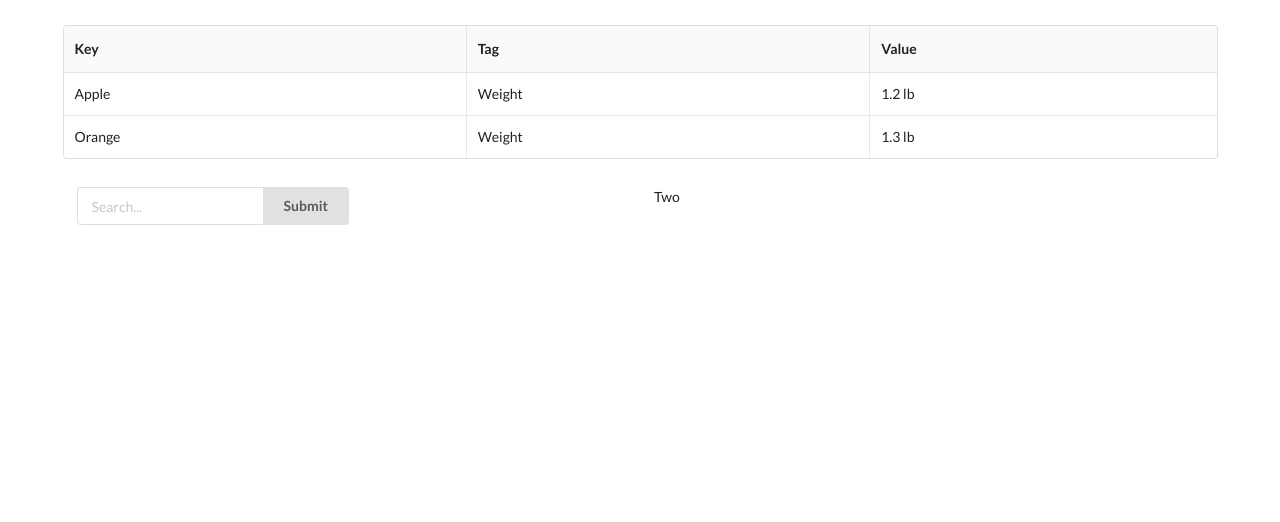
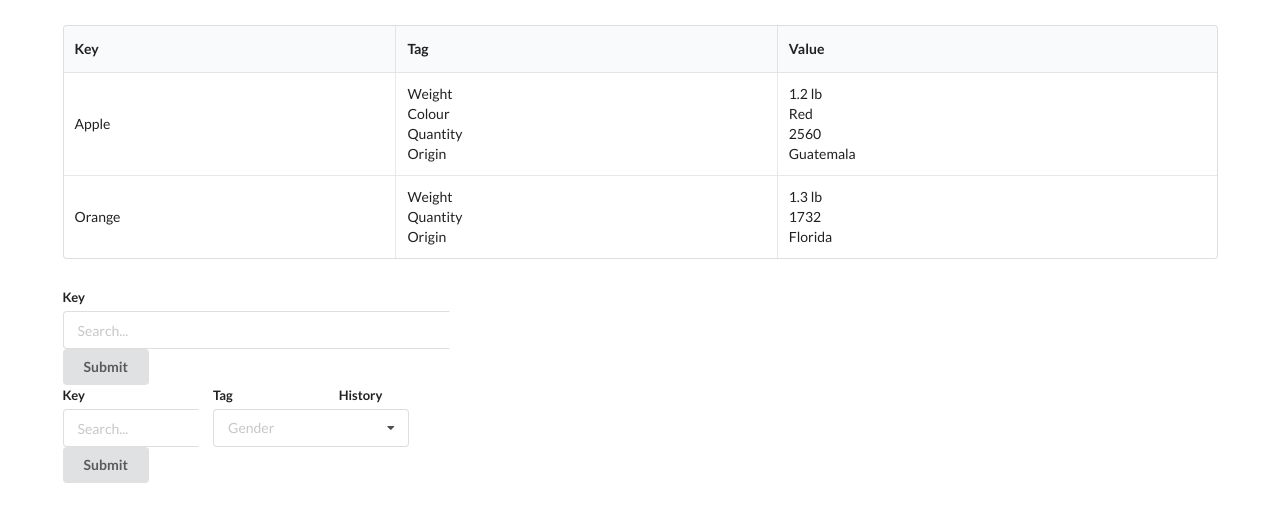
Before and after one commit to keving3ng/dbl, a React (Create React App) app: page / in a window 1280 px wide. Shown: the top 522 px of the page. Built offline with nearby package versions, Linux system fonts and the light colour scheme.

Commit message:
improved table mockup

```diff
--- a/src/components/App.js
+++ b/src/components/App.js
@@ -9,7 +9,9 @@ const App = () => {
         <div className="ui row">
           <Table />
         </div>
-        <Panel />
+        <div className="ui row">
+          <Panel />
+        </div>
       </div>
     </div>
   );
--- a/src/components/Table.js
+++ b/src/components/Table.js
@@ -13,13 +13,41 @@ const Table = () => {
       <tbody>
         <tr>
           <td data-label="Key">Apple</td>
-          <td data-label="Tag">Weight</td>
-          <td data-label="Value">1.2 lb</td>
+          <td data-label="Tag">
+            Weight
+            <br />
+            Colour
+            <br />
+            Quantity
+            <br />
+            Origin
+          </td>
+          <td data-label="Value">
+            1.2 lb
+            <br />
+            Red
+            <br />
+            2560
+            <br />
+            Guatemala
+          </td>
         </tr>
         <tr>
           <td data-label="Key">Orange</td>
-          <td data-label="Tag">Weight</td>
-          <td data-label="Value">1.3 lb</td>
+          <td data-label="Tag">
+            Weight
+            <br />
+            Quantity
+            <br />
+            Origin
+          </td>
+          <td data-label="Value">
+            1.3 lb
+            <br />
+            1732
+            <br />
+            Florida
+          </td>
         </tr>
       </tbody>
     </table>
--- a/src/components/input/Input.js
+++ b/src/components/input/Input.js
@@ -5,11 +5,13 @@ class Input extends React.Component {
 
   onFormSubmit = event => {
     event.preventDefault();
+    this.setState({ input: "" });
     this.props.onSubmit(this.state.input);
   };
 
   render() {
     return (
+      <form onSubmit={this.onFormSubmit}>
         <div className="ui action input">
           <input
             type="text"
@@ -17,10 +19,12 @@ class Input extends React.Component {
             onChange={e => this.setState({ input: e.target.value })}
             value={this.state.input}
           />
-        <button className="ui button" onClick={this.onFormSubmit}>
+        </div>
+
+        <button type="submit" className="ui button">
           Submit
         </button>
-      </div>
+      </form>
     );
   }
 }
--- a/src/components/input/Panel.js
+++ b/src/components/input/Panel.js
@@ -1,5 +1,6 @@
 import React from "react";
 import Input from "./Input";
+import Tag from "./Tag";
 
 class Panel extends React.Component {
   onSearchSubmit = e => {
@@ -7,11 +8,31 @@ class Panel extends React.Component {
   };
   render() {
     return (
-      <div className="ui row">
-        <div className="eight wide column">
-          <Input onSubmit={this.onSearchSubmit} />
+      <div>
+        <div className="ui form">
+          <div className="field">
+            <label>Key</label>
+            <Input onSubmit={this.onSearchSubmit} />
+          </div>
         </div>
-        <div className="eight wide column">Two</div>
+
+        <div className="ui form">
+          <div className="three fields">
+            <div className="six wide field">
+              <label>Key</label>
+              <Input onSubmit={this.onSearchSubmit} />
+            </div>
+
+            <div className="five wide field">
+              <label>Tag</label>
+              <Tag />
+            </div>
+
+            <div className="five wide field">
+              <label>History</label>
+            </div>
+          </div>
+        </div>
       </div>
     );
   }
--- /dev/null
+++ b/src/components/input/Tag.js
@@ -0,0 +1,27 @@
+import React from "react";
+
+class Tag extends React.Component {
+  render() {
+    return (
+      <div className="ui form">
+        <div className="field">
+          <div className="ui selection dropdown">
+            <input type="hidden" name="gender" />
+            <i className="dropdown icon" />
+            <div className="default text">Gender</div>
+            <div className="menu">
+              <div className="item" data-value="1">
+                Male
+              </div>
+              <div className="item" data-value="0">
+                Female
+              </div>
+            </div>
+          </div>
+        </div>
+      </div>
+    );
+  }
+}
+
+export default Tag;
```
Lines whose indentation alone changed are shown as unchanged.
